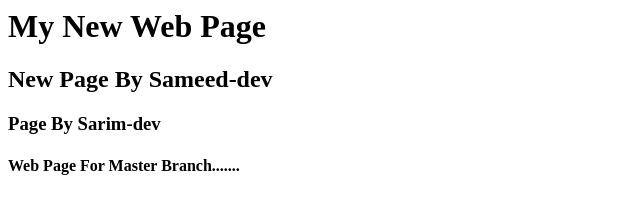
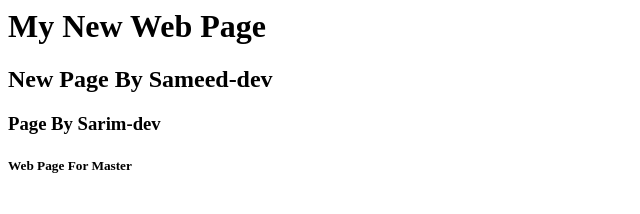
Before and after one commit to adilsarim/project, a plain HTML site: page index.html in a window 1280 px wide. Shown: the whole page, without its empty margins (0-640 px from the left). Drawn offline with Linux system fonts and the light colour scheme.

Commit message:
for master

```diff
--- a/index.html
+++ b/index.html
@@ -2,5 +2,8 @@
 <h1> My New Web Page </h1>
 <h2> New Page By Sameed-dev </h2>
 <h3> Page By Sarim-dev </h3>
-<h4> Web Page For Master Branch....... </h4>
+
+
+
+<h5> Web Page For Master </h5>
 </html>
```
